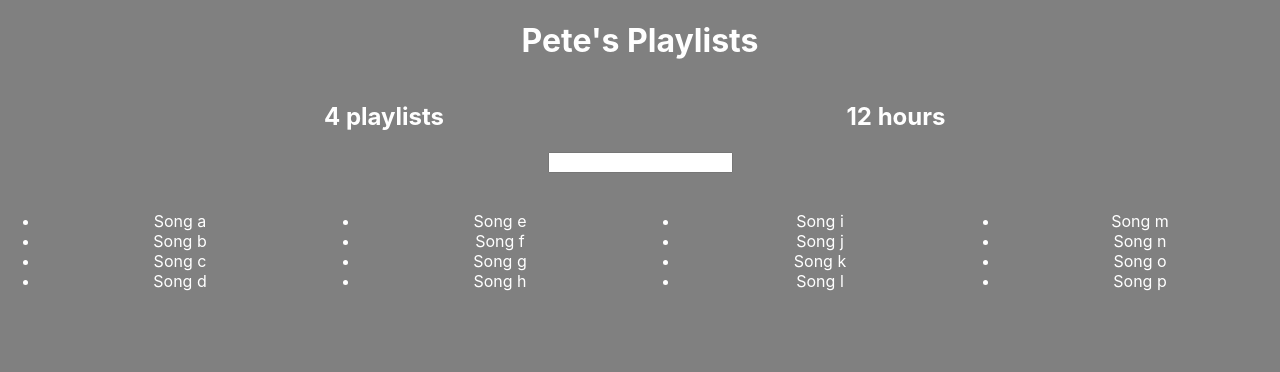
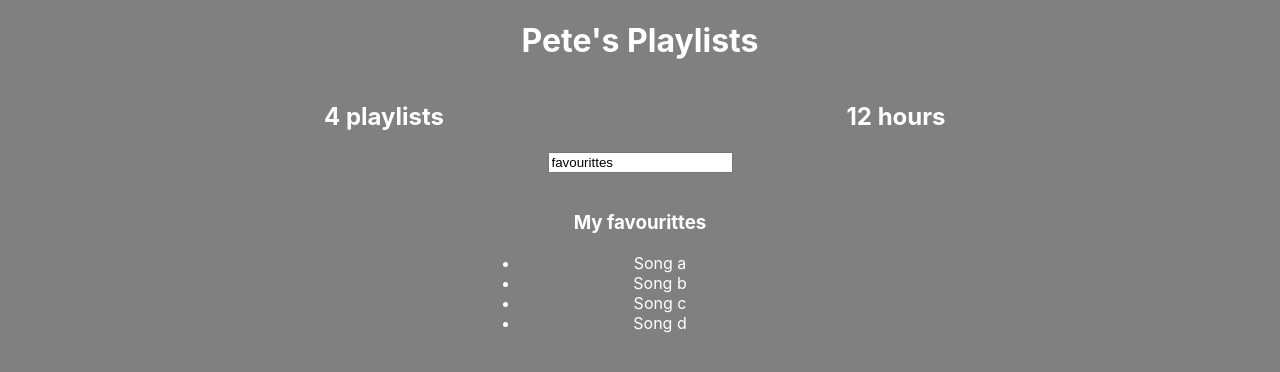
Before and after one commit to jock-dalby/react-playlist, a React (Create React App) app: page / in a window 1280 px wide. Shown: the top 372 px of the page. Built offline with nearby package versions, Linux system fonts and the light colour scheme.

Commit message:
add filter functionality

```diff
--- a/src/App.js
+++ b/src/App.js
@@ -23,7 +23,7 @@ class Filter extends Component {
     return (
       <div>
         <img />
-        <input type="text"/>
+        <input type="text" value={this.props.filterString} onChange={e => this.props.onChangeHandler(e.target.value)}/>
       </div>
     );
   }
@@ -34,9 +34,9 @@ class PlaylistItem extends Component {
     return (
       <div style={{ ...defaultStyle, display: 'inline-block', width: '25%' }}>
         <img />
-        <h3>{this.props.playlist.playlistName}</h3>
+        <h3>{this.props.playlist.name}</h3>
         <ul>
-          {this.props.playlist.songs.map(song => <li>{song.name}</li>)}
+          {this.props.playlist.songs.map((song, i) => <li key={i}>{song.name}</li>)}
         </ul>
       </div>
     );
@@ -50,7 +50,8 @@ class App extends Component {
   componentDidMount() {
     setTimeout(() => {
       this.setState({
-        serverData: fakeServerData
+        serverData: fakeServerData,
+        filterString: 'favourittes'
       })
     }, 1000)
   }
@@ -73,8 +74,12 @@ class App extends Component {
               <h1 style={defaultStyle}>{serverData.user.name}'s Playlists</h1>
               <Aggregate count={serverData.user.playlists.length} type="playlists"></Aggregate>
               <Aggregate count={totalDurationInHours} type="hours"></Aggregate>
-              <Filter/>
-              {serverData.user.playlists.map(playlist => <PlaylistItem playlist={playlist}/>)}
+              <Filter filterString={this.state.filterString} onChangeHandler={filterString => this.setState({filterString})}/>
+              {
+                serverData.user.playlists.filter(playlist => {
+                  return playlist.name.toLowerCase().includes(this.state.filterString.toLowerCase())
+                }).map((playlist, i) => <PlaylistItem playlist={playlist} key={i}/>)
+              }
             </div>
           ) : <h1 style={defaultStyle}>Loading...</h1>
         }
```
